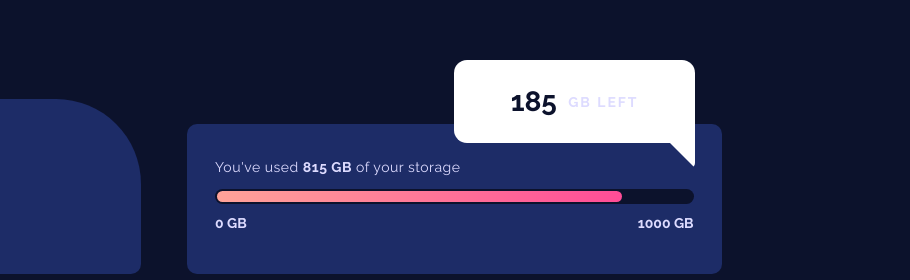
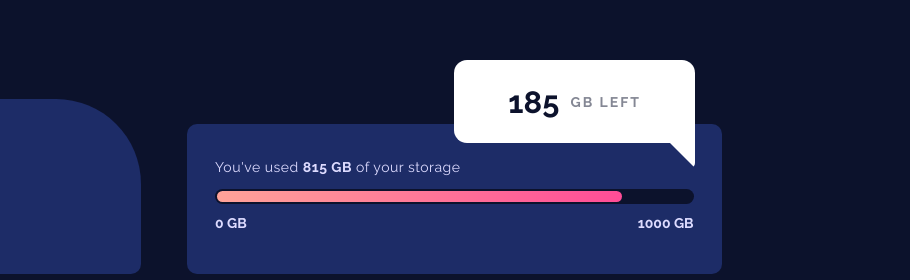
Before and after one commit to Iman-mohammad/fylo-data-storage.github.io, a plain HTML site: page index.html in a window 1280 px wide. Shown: the part 203-483 px from the top of the page, 370-1280 px from the left. Drawn offline with Linux system fonts and the light colour scheme.

Commit message:
final version

```diff
--- a/index.html
+++ b/index.html
@@ -29,7 +29,7 @@
 
 
         <div class="right">
-            <div class="extra" style="font-weight: 700; color: hsl(229, 57%, 11%); font-size: 2rem;">
+            <div class="extra" style="font-weight: 700; color: hsl(229, 57%, 11%); font-size: 2.2rem;">
                 185 <span class="gray">gb left</span>
             </div>
             <div>
--- a/resourses/style/style.css
+++ b/resourses/style/style.css
@@ -28,7 +28,7 @@ p{
 }
 
 .gray{
-    color: hsl(243, 100%, 93%);
+    color: hsl(229, 7%, 55%);
     letter-spacing: 2px;
     text-transform: uppercase;
     margin-left: 5%;
```
Also changed, not shown: fylo-screenshoot.PNG (added).
